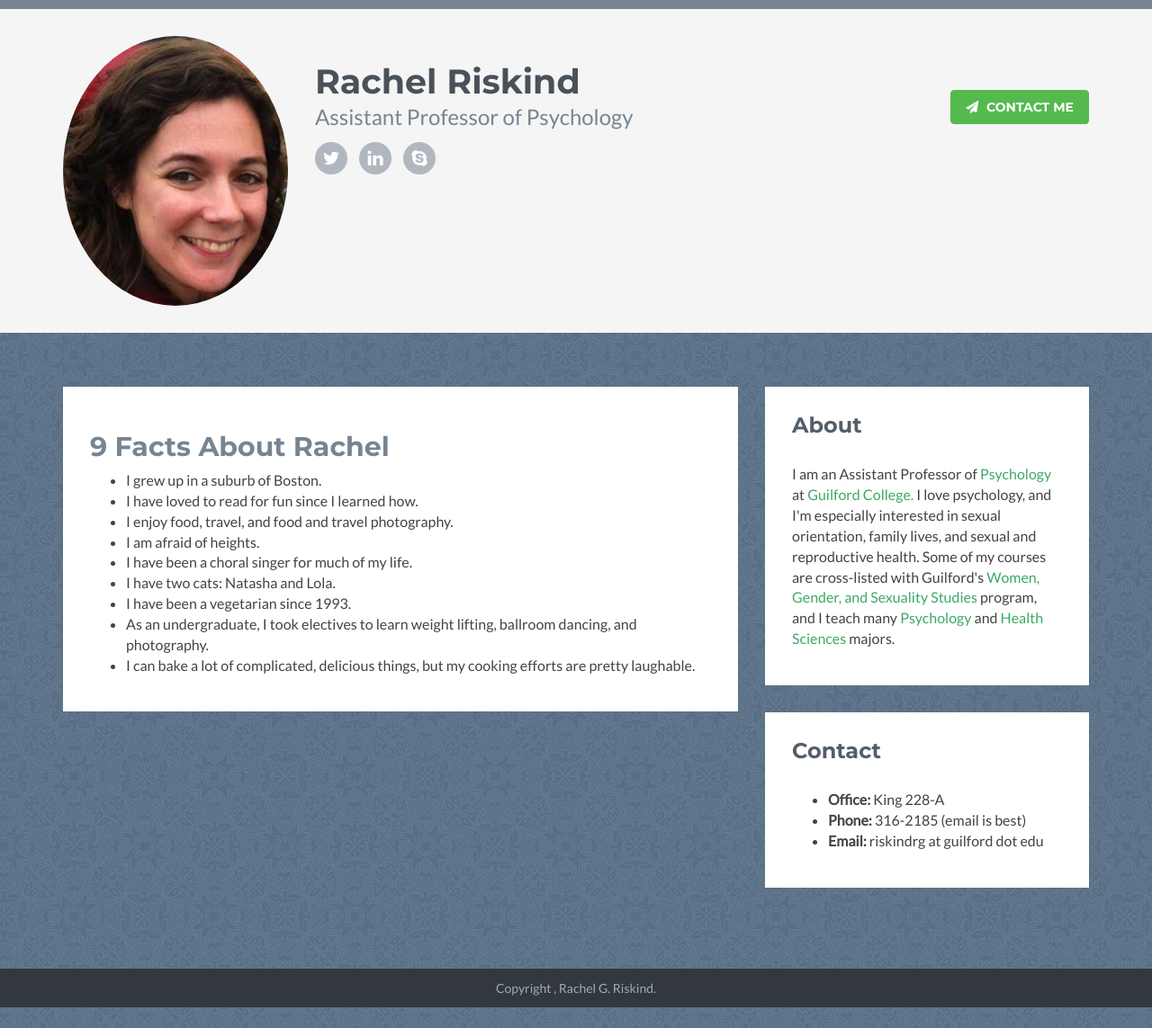
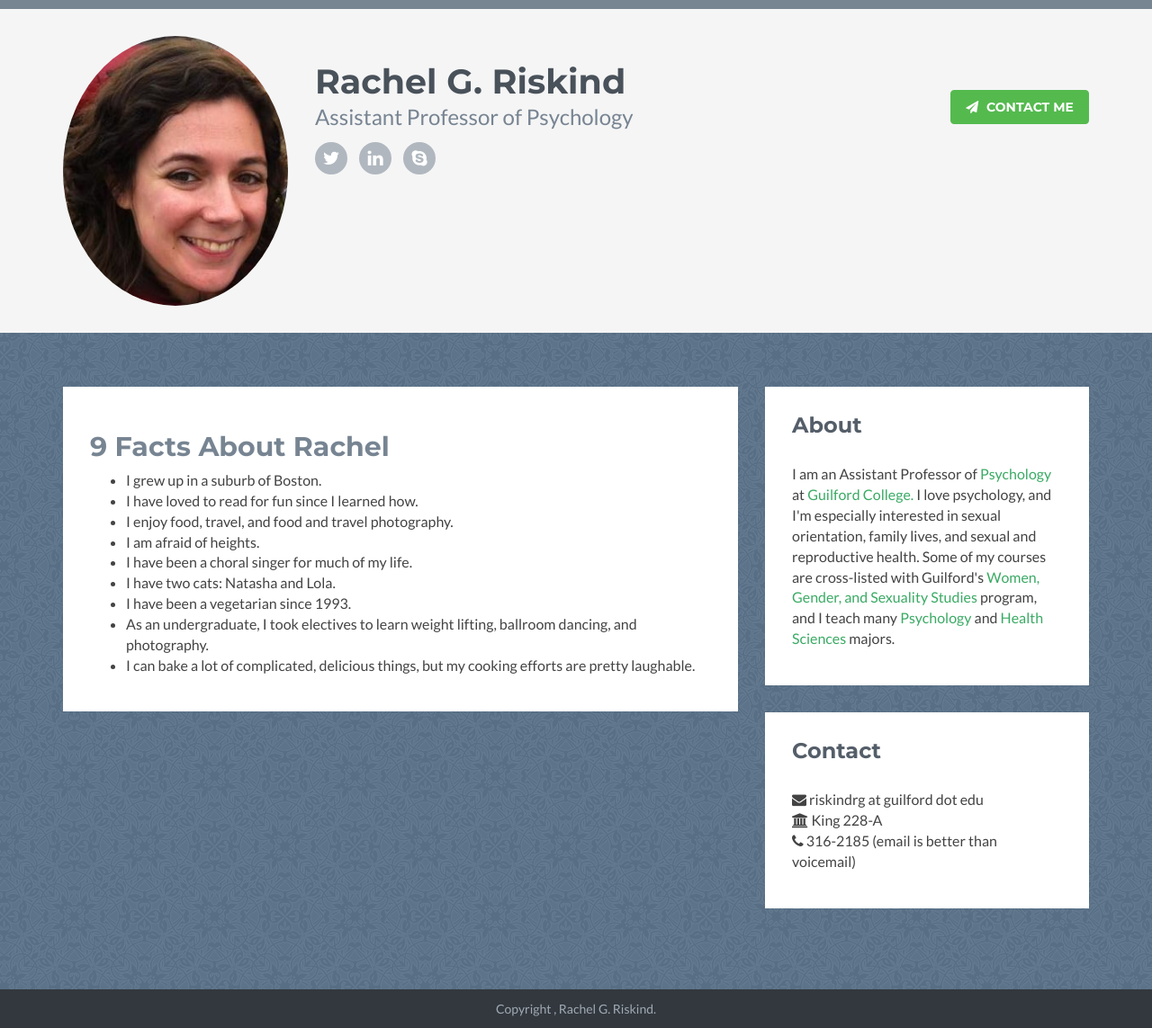
Before and after one commit to rachelriskind/website, a Jekyll site: the page built from rachel/_posts/2015-05-27-personal.md, in a window 1280 px wide. Shown: the whole page at 90% size. Built offline with Jekyll 4.4.1, drawn with Linux system fonts in a browser that asks for light colours; before the commit the page ends 1120 px from its top, so only the background shows below that.

```diff
--- a/rachel/_includes/contact.html
+++ b/rachel/_includes/contact.html
@@ -2,11 +2,11 @@
   <div class="section-inner">
     <h2 class="heading">Contact</h2>
     <div class="content">
-      <ul>
-        <li><b>Office:</b> King 228-A</li>
-        <li><b>Phone:</b> 316-2185 (email is best)</li>
-        <li><b>Email:</b> riskindrg at guilford dot edu</li>
-      </ul>
+      <p>
+        <i class="fa fa-envelope"></i> riskindrg at guilford dot edu
+        <br><i class="fa fa-university"></i> King 228-A
+        <br><i class="fa fa-phone"></i> 316-2185 (email is better than voicemail)
+      </p>
     </div>
   </div>
 </section>
--- a/rachel/_includes/header.html
+++ b/rachel/_includes/header.html
@@ -2,12 +2,12 @@
     <div class="container">
         <img class="profile-image img-responsive pull-left" src="{{ '/images/rachel.jpg' | prepend: site.baseurl }}" alt="Rachel Riskind" style="max-width: 300px; max-height: 300px; border-radius: 50%;" />
         <div class="profile-content pull-left">
-            <h1 class="name">Rachel Riskind</h1>
+            <h1 class="name">Rachel G. Riskind</h1>
             <h2 class="desc">Assistant Professor of Psychology</h2>
             <ul class="social list-inline">
                 <li><a href="http://twitter.com/rachelriskind"><i class="fa fa-twitter"></i></a></li>
-                <li><a href="#"><i class="fa fa-linkedin"></i></a></li>
-                <li><a href="#"><i class="fa fa-skype"></i></a></li>
+                <li><a href="https://www.linkedin.com/in/rachelriskind"><i class="fa fa-linkedin"></i></a></li>
+                <li><a href="@rachel.riskind"><i class="fa fa-skype"></i></a></li>
             </ul>
         </div><!--//profile-->
         <a class="btn btn-cta-primary pull-right" href="mailto:riskindrg@guilford.edu" target="_blank"><i class="fa fa-paper-plane"></i> Contact Me</a>
```
Also changed, not shown: rachel/_posts/2015-05-27-courses.md (added, +24 -0 lines), rachel/_posts/2015-05-27-minors.md (added, +57 -0 lines), rachel/_posts/2015-05-27-publications.md (added, +46 -0 lines), rachel/index.html (+18 -0 lines).
